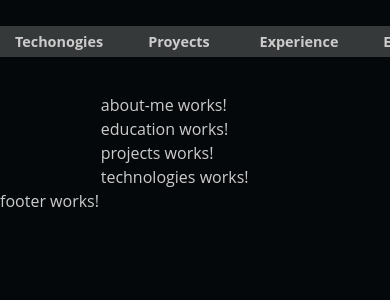
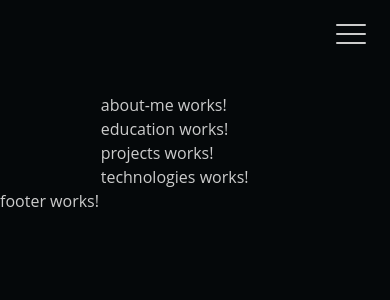
Before and after one commit to Cesar001-co/portfolio-angular, an Angular app: page / in a window 390 px wide. Shown: the top 300 px of the page. Built offline with nearby package versions, Linux system fonts and the light colour scheme.

Commit message:
responsive navbar

```diff
--- a/src/app/ui/layout/nav-bar/nav-bar.component.html
+++ b/src/app/ui/layout/nav-bar/nav-bar.component.html
@@ -1,30 +1,26 @@
-<nav>
-    <ul>
+<nav class=" nav-container fixed w-full flex justify-center items-center z-[1000] px-0 py-2.5 left-0 top-4">
+    <ul class="flex bg-[color:var(--translucid)] backdrop-blur-sm px-0 py-[0.3rem] rounded-[15px]">
+        @for (item of navbarItems; track $index) {
         <li>
-            <a href="#aboutme">About me</a>
+            <a href='#{{item.ref}}'>
+                {{item.section}}
+            </a>
         </li>
+        }
         <li>
-            <a href="#tech">Techonogies</a>
-        </li>
-        <li>
-            <a href="#proyects">Proyects</a>
-        </li>
-        <li>
-            <a href="#Experience">Experience</a>
-        </li>
-        <li>
-            <a href="#Education">Education</a>
-        </li>
-        <li>
-            <button id="theme-switch" class="rounded-[50%]" (click)="changeTheme()">
+            <button id="theme-switch"
+                class="rounded-[50%] border transition-[border-color] duration-[0.5s] ease-[ease-in-out] p-px border-solid border-transparent"
+                (click)="changeTheme()">
                 <!-- dark icon -->
-                <svg width="18" height="18" viewBox="0 0 18 18" fill="none" xmlns="http://www.w3.org/2000/svg">
+                <svg class="transition-[stroke] duration-[1s]" width="18" height="18" viewBox="0 0 18 18" fill="none"
+                    xmlns="http://www.w3.org/2000/svg">
                     <path
                         d="M9 2.25C8.1049 3.14511 7.60203 4.35913 7.60203 5.625C7.60203 6.89087 8.1049 8.10489 9 9C9.89511 9.89511 11.1091 10.398 12.375 10.398C13.6409 10.398 14.8549 9.89511 15.75 9C15.75 10.335 15.3541 11.6401 14.6124 12.7501C13.8707 13.8601 12.8165 14.7253 11.5831 15.2362C10.3497 15.7471 8.99252 15.8808 7.68314 15.6203C6.37377 15.3599 5.17104 14.717 4.22703 13.773C3.28303 12.829 2.64015 11.6262 2.3797 10.3169C2.11925 9.00749 2.25292 7.65029 2.76382 6.41689C3.27471 5.18349 4.13987 4.12928 5.2499 3.38758C6.35994 2.64588 7.66498 2.25 9 2.25Z"
                         stroke-width="2" stroke-linecap="round" stroke-linejoin="round" />
                 </svg>
                 <!-- light icon -->
-                <svg width="18" height="18" viewBox="0 0 18 18" fill="none" xmlns="http://www.w3.org/2000/svg">
+                <svg class="transition-[stroke] duration-[1s]" width="18" height="18" viewBox="0 0 18 18" fill="none"
+                    xmlns="http://www.w3.org/2000/svg">
                     <g clip-path="url(#clip0_176_2)">
                         <path
                             d="M9 1.5V3M9 15V16.5M3.6975 3.6975L4.755 4.755M13.245 13.245L14.3025 14.3025M1.5 9H3M15 9H16.5M4.755 13.245L3.6975 14.3025M14.3025 3.6975L13.245 4.755M12 9C12 10.6569 10.6569 12 9 12C7.34315 12 6 10.6569 6 9C6 7.34315 7.34315 6 9 6C10.6569 6 12 7.34315 12 9Z"
@@ -40,3 +36,47 @@
         </li>
     </ul>
 </nav>
+<nav class="hamburger-container fixed top-0 z-1000 w-[100%]">
+    <button id="theme-switch"
+        class="rounded-[50%] border transition-[border-color] duration-[0.5s] ease-[ease-in-out] p-px border-solid border-transparent"
+        (click)="changeTheme()">
+        <!-- dark icon -->
+        <svg class="transition-[stroke] duration-[1s]" width="22" height="22" viewBox="0 0 18 18" fill="none"
+            xmlns="http://www.w3.org/2000/svg">
+            <path
+                d="M9 2.25C8.1049 3.14511 7.60203 4.35913 7.60203 5.625C7.60203 6.89087 8.1049 8.10489 9 9C9.89511 9.89511 11.1091 10.398 12.375 10.398C13.6409 10.398 14.8549 9.89511 15.75 9C15.75 10.335 15.3541 11.6401 14.6124 12.7501C13.8707 13.8601 12.8165 14.7253 11.5831 15.2362C10.3497 15.7471 8.99252 15.8808 7.68314 15.6203C6.37377 15.3599 5.17104 14.717 4.22703 13.773C3.28303 12.829 2.64015 11.6262 2.3797 10.3169C2.11925 9.00749 2.25292 7.65029 2.76382 6.41689C3.27471 5.18349 4.13987 4.12928 5.2499 3.38758C6.35994 2.64588 7.66498 2.25 9 2.25Z"
+                stroke-width="2" stroke-linecap="round" stroke-linejoin="round" />
+        </svg>
+        <!-- light icon -->
+        <svg class="transition-[stroke] duration-[1s]" width="22" height="22" viewBox="0 0 18 18" fill="none"
+            xmlns="http://www.w3.org/2000/svg">
+            <g clip-path="url(#clip0_176_2)">
+                <path
+                    d="M9 1.5V3M9 15V16.5M3.6975 3.6975L4.755 4.755M13.245 13.245L14.3025 14.3025M1.5 9H3M15 9H16.5M4.755 13.245L3.6975 14.3025M14.3025 3.6975L13.245 4.755M12 9C12 10.6569 10.6569 12 9 12C7.34315 12 6 10.6569 6 9C6 7.34315 7.34315 6 9 6C10.6569 6 12 7.34315 12 9Z"
+                    stroke-width="2" stroke-linecap="round" stroke-linejoin="round" />
+            </g>
+            <defs>
+                <clipPath id="clip0_176_2">
+                    <rect width="18" height="18" fill="white" />
+                </clipPath>
+            </defs>
+        </svg>
+    </button>
+    <label class="burger m-6" for="burger">
+        <input type="checkbox" id="burger" (change)="openNav()">
+        <span></span>
+        <span></span>
+        <span></span>
+    </label>
+    <div class="menu">
+        <ul class="text-center">
+            @for (item of navbarItems; track $index) {
+            <li>
+                <a href='#{{item.ref}}' (click)="closeMenu()">
+                    {{item.section}}
+                </a>
+            </li>
+            }
+        </ul>
+    </div>
+</nav>
--- a/src/app/ui/layout/nav-bar/nav-bar.component.scss
+++ b/src/app/ui/layout/nav-bar/nav-bar.component.scss
@@ -1,34 +1,145 @@
-nav {
-    position: fixed;
-    top: 1rem;
-    left: 0;
-    width: 100%;
-    display: flex;
-    justify-content: center;
-    align-items: center;
-    padding: 10px 0;
-    z-index: 1000;
-}
-
-ul {
-    display: flex;
-    background-color: #cccccc40;
-    backdrop-filter: blur(4px);
-    padding: .3rem 0;
-
-    border-radius: 15px;
-}
-
-li {
+.nav-container li {
     width: 7.5rem;
     display: flex;
     justify-content: center;
-
     font-size: 0.9rem;
     font-weight: bold;
+    transition: color 1s;
 }
 
-li:last-child {
+.nav-container li:last-child {
     width: 1rem;
     margin-right: 1rem;
 }
+
+.nav-container li:hover {
+    color: var(--accent);
+
+    button {
+        border-color: var(--accent);
+
+        svg {
+            stroke: var(--accent) !important;
+        }
+    }
+}
+
+/* burger button */
+.burger {
+    position: relative;
+    width: 30px;
+    height: 20px;
+    background: transparent;
+    cursor: pointer;
+    display: block;
+}
+
+.burger input {
+    display: none;
+}
+
+.burger span {
+    display: block;
+    position: absolute;
+    height: 2px;
+    width: 100%;
+    background: var(--text-color);
+    border-radius: 9px;
+    opacity: 1;
+    left: 0;
+    transform: rotate(0deg);
+    transition: .25s ease-in-out;
+}
+
+.burger span:nth-of-type(1) {
+    top: 0px;
+    transform-origin: left center;
+}
+
+.burger span:nth-of-type(2) {
+    top: 50%;
+    transform: translateY(-50%);
+    transform-origin: left center;
+}
+
+.burger span:nth-of-type(3) {
+    top: 100%;
+    transform-origin: left center;
+    transform: translateY(-100%);
+}
+
+.burger input:checked~span:nth-of-type(1) {
+    transform: rotate(45deg);
+    top: 0px;
+    left: 4px;
+}
+
+.burger input:checked~span:nth-of-type(2) {
+    width: 0%;
+    opacity: 0;
+}
+
+.burger input:checked~span:nth-of-type(3) {
+    transform: rotate(-45deg);
+    top: 21px;
+    left: 4px;
+}
+
+.hamburger-container {
+    justify-items: right;
+    display: flex;
+    flex-wrap: wrap;
+    justify-content: end;
+
+    .burger:hover {
+        span {
+            background: var(--accent);
+        }
+    }
+    .menu {
+        width: 100%;
+        justify-content: center;
+
+        li {
+            padding: 1rem;
+        }
+    }
+
+    .menu ul {
+        font-weight: bold;
+        overflow: hidden;
+        max-height: 0;
+        transition: max-height .5s ease ease-out;
+    }
+
+}
+
+.hamburger-container #theme-switch {
+    margin: 0 1rem;
+    display: none;
+}
+
+.open {
+    background-color: var(--translucid);
+    backdrop-filter: blur(4px);
+
+    #theme-switch {
+        display: block;
+    }
+
+    .menu ul {
+        max-height: 100%;
+    }
+}
+
+@media (min-width: 768px) {
+    .hamburger-container {
+        display: none;
+    }
+}
+
+@media (max-width: 768px) {
+    .nav-container {
+        display: none;
+    }
+}
--- a/src/app/ui/layout/nav-bar/nav-bar.component.ts
+++ b/src/app/ui/layout/nav-bar/nav-bar.component.ts
@@ -10,7 +10,13 @@ import { ThemesService } from '../../../services/themes.service';
 })
 export class NavBarComponent {
   userTheme: string | null = '';
-
+  navbarItems: any [] = [
+    {ref: 'aboutme', section: 'About me'},
+    {ref: 'tech', section: 'Techonogies'},
+    {ref: 'proyects', section: 'Proyects'},
+    {ref: 'experience', section: 'Experience'},
+    {ref: 'education', section: 'Education'}
+  ]
   constructor (
     private _themesService: ThemesService
   ) {
@@ -22,4 +28,23 @@ export class NavBarComponent {
   changeTheme(){
     this._themesService.getLightMode() !== "active" ? this._themesService.ativeLightMode() : this._themesService.disableLightMode();
   }
+
+  openNav(){
+    const hamburgerContainer = document.querySelector('.hamburger-container');
+    if (hamburgerContainer) {
+      hamburgerContainer.classList.toggle('open');
+    }
+  }
+
+  closeMenu(): void {
+    const hamburgerContainer = document.querySelector('.hamburger-container');
+    const checkbox = document.getElementById('burger') as HTMLInputElement;
+
+    if (hamburgerContainer) {
+      hamburgerContainer.classList.remove('open');
+    }
+    if (checkbox) {
+      checkbox.checked = false;
+    }
+  }
 }
--- a/src/styles.scss
+++ b/src/styles.scss
@@ -6,7 +6,8 @@
 @tailwind utilities;
 
 body {
-    background-color: var(--background);
+    background-color: var(--background-color);
     font-family: var(--font-family-primary);
-    color: var(--text);
+    color: var(--text-color);
+    height: 80rem;
 }
--- a/src/styles/themes.scss
+++ b/src/styles/themes.scss
@@ -1,26 +1,31 @@
 :root {
   //dark theme
-  --text: #cccccc;
-  --background: #05080a;
-  --primary: #68def3;
-  --secondary: #91e8f2;
+  --text-color: #cccccc;
+  --background-color: #05080a;
+  --primary-color: #68def3;
+  --secondary-color: #91e8f2;
   --accent: #4cdbe6;
 
+  --translucid: #cccccc40;
+
+  //fuentes de texto
   --font-family-primary: 'Open Sans', system-ui, -apple-system, BlinkMacSystemFont,
     'Segoe UI', Roboto, Oxygen, Ubuntu, Cantarell, 'Helvetica Neue', sans-serif;
 }
 
 //light theme
 .lightmode {
-  --text: #333333;
-  --background: #f5f8fa;
-  --primary: #0c8297;
-  --secondary: #0d646e;
+  --text-color: #333333;
+  --background-color: #f5f8fa;
+  --primary-color: #0c8297;
+  --secondary-color: #0d646e;
   --accent: #19a8b3;
+
+  --translucid: #a9a9a940;
 }
 
 #theme-switch svg {
-  stroke: var(--text);
+  stroke: var(--text-color);
 }
 
 #theme-switch svg:first-child {
```
